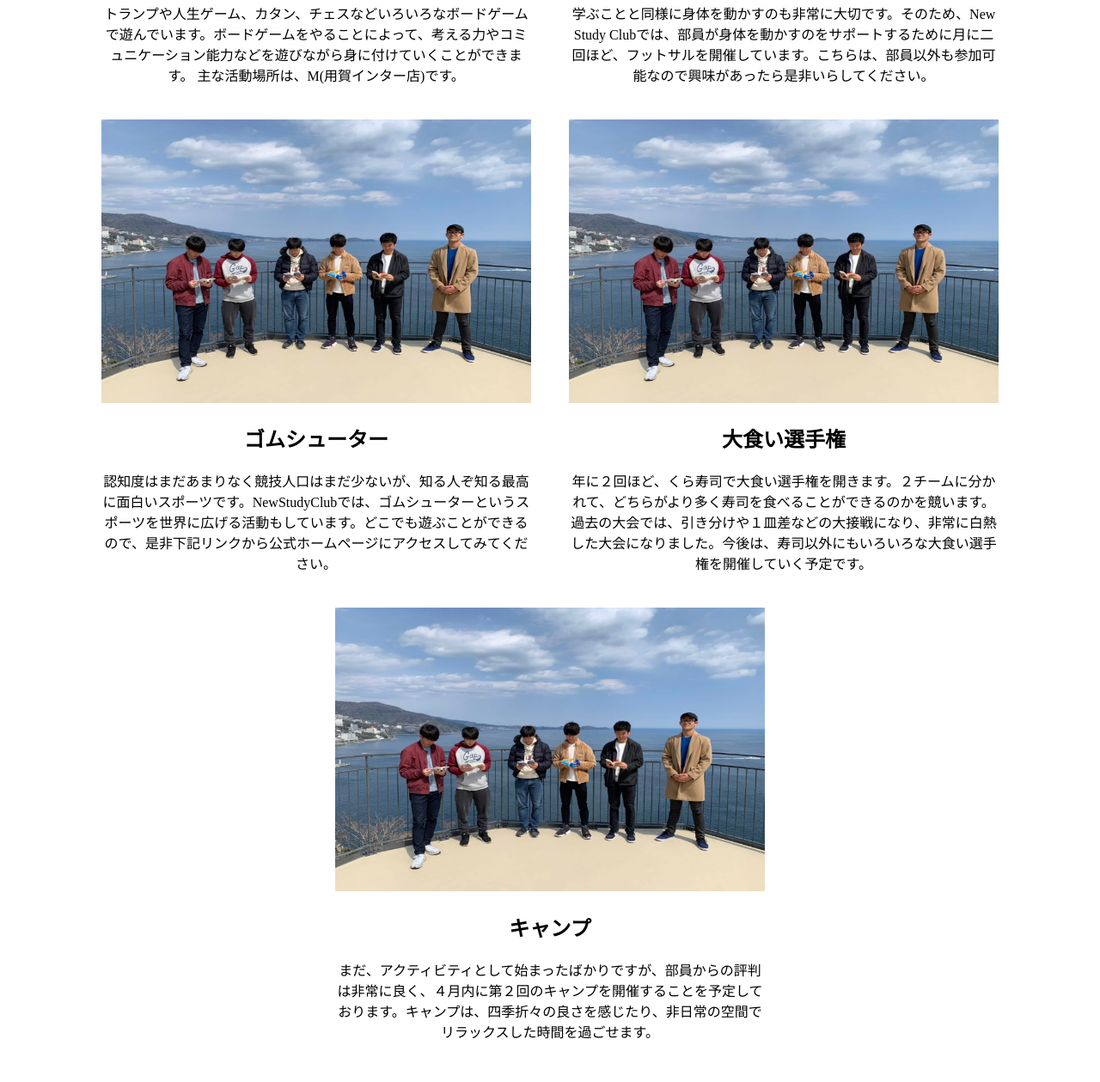
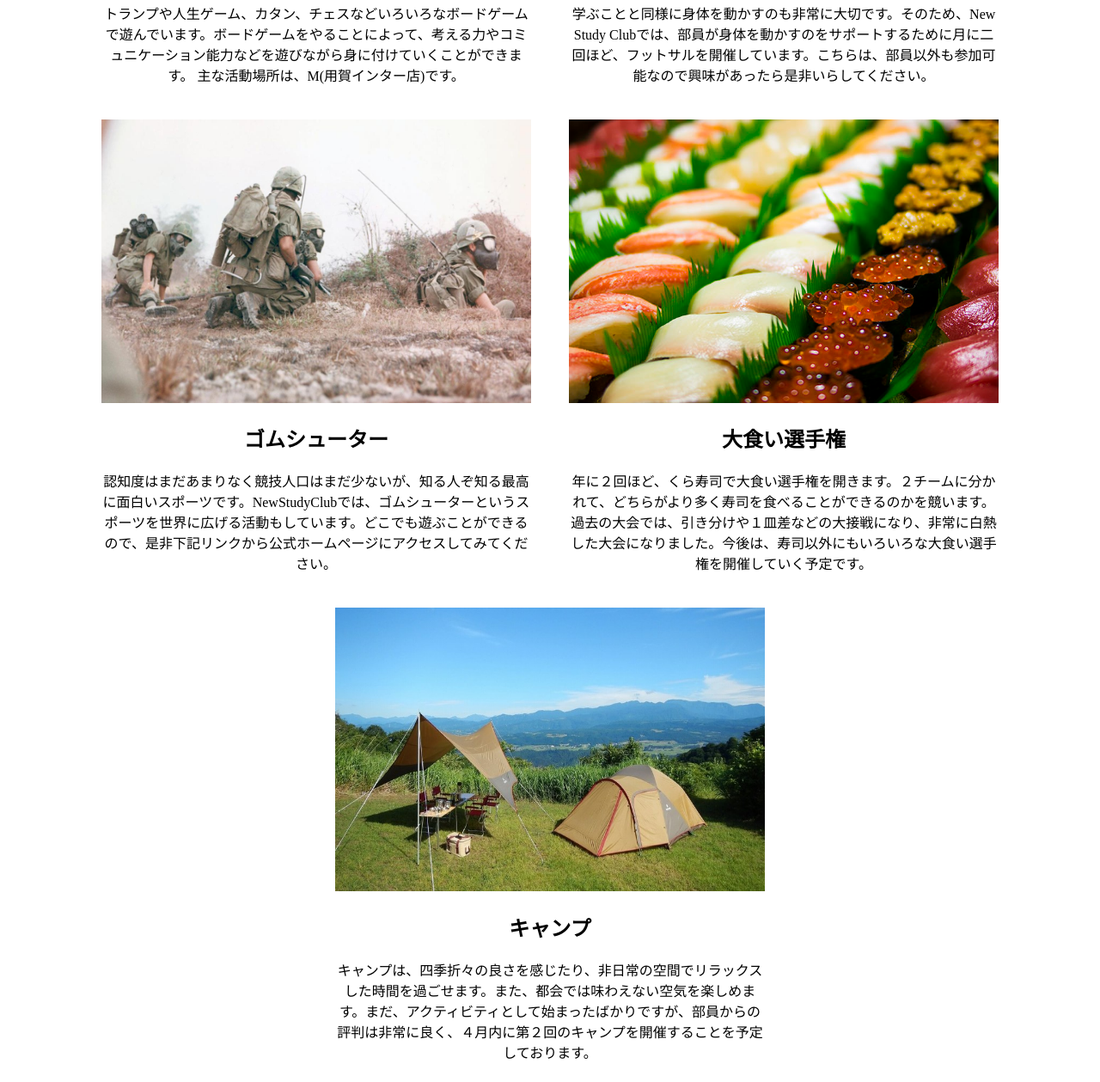
Before and after one commit to new-studyclub/activity, a plain HTML site: page index.html in a window 1280 px wide. Shown: the part 1186-2445 px from the top of the page at 86% size. Drawn offline with Linux system fonts and the light colour scheme.

Commit message:
Add files via upload

```diff
--- a/index.html
+++ b/index.html
@@ -68,7 +68,7 @@
       </section>
 
       <section>
-        <img src="trip.jpg" alt="">
+        <img src="onsen.jpg" alt="">
         <h1>温泉</h1>
         <p>日本各地の温泉に行きます。温泉で身体を休めるとともに、普段の生活から離れて心身ともにリラックスした休日を送ります。熱海温泉や、伊豆温泉、草津温泉など一泊二日の温泉旅行に行ったり、別府温泉や豊平峡温泉などに数日間行くこともあります。</p>
       </section>
@@ -81,27 +81,27 @@
       </section>
 
       <section>
-        <img src="trip.jpg" alt="">
+        <img src="soccer.jpg" alt="">
         <h1>フットサル</h1>
         <p>学ぶことと同様に身体を動かすのも非常に大切です。そのため、New Study Clubでは、部員が身体を動かすのをサポートするために月に二回ほど、フットサルを開催しています。こちらは、部員以外も参加可能なので興味があったら是非いらしてください。</p>
       </section>
 
       <section>
-        <img src="trip.jpg" alt="">
+        <img src="gom.jpg" alt="">
         <h1>ゴムシューター</h1>
         <p>認知度はまだあまりなく競技人口はまだ少ないが、知る人ぞ知る最高に面白いスポーツです。NewStudyClubでは、ゴムシューターというスポーツを世界に広げる活動もしています。どこでも遊ぶことができるので、是非下記リンクから公式ホームページにアクセスしてみてください。</p>
       </section>
 
       <section>
-        <img src="trip.jpg" alt="">
+        <img src="sushi.jpg" alt="">
         <h1>大食い選手権</h1>
         <p>年に２回ほど、くら寿司で大食い選手権を開きます。２チームに分かれて、どちらがより多く寿司を食べることができるのかを競います。過去の大会では、引き分けや１皿差などの大接戦になり、非常に白熱した大会になりました。今後は、寿司以外にもいろいろな大食い選手権を開催していく予定です。</p>
       </section>
 
       <section>
-        <img src="trip.jpg" alt="">
+        <img src="camp.jpg" alt="">
         <h1>キャンプ</h1>
-        <p>まだ、アクティビティとして始まったばかりですが、部員からの評判は非常に良く、４月内に第２回のキャンプを開催することを予定しております。キャンプは、四季折々の良さを感じたり、非日常の空間でリラックスした時間を過ごせます。</p>
+        <p>キャンプは、四季折々の良さを感じたり、非日常の空間でリラックスした時間を過ごせます。また、都会では味わえない空気を楽しめます。まだ、アクティビティとして始まったばかりですが、部員からの評判は非常に良く、４月内に第２回のキャンプを開催することを予定しております。</p>
       </section>
     </div>
   </div>
```
